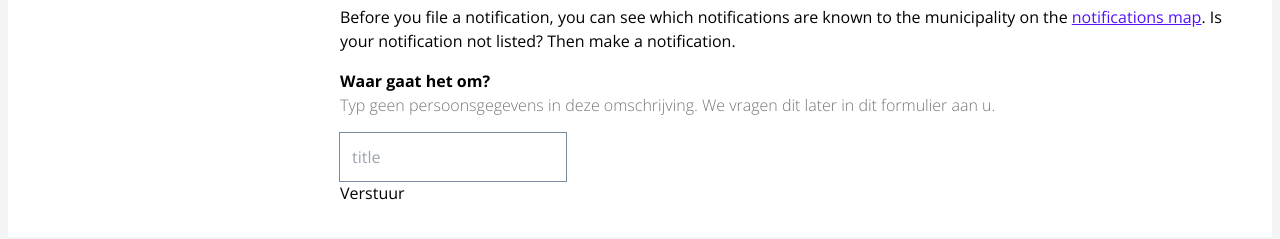
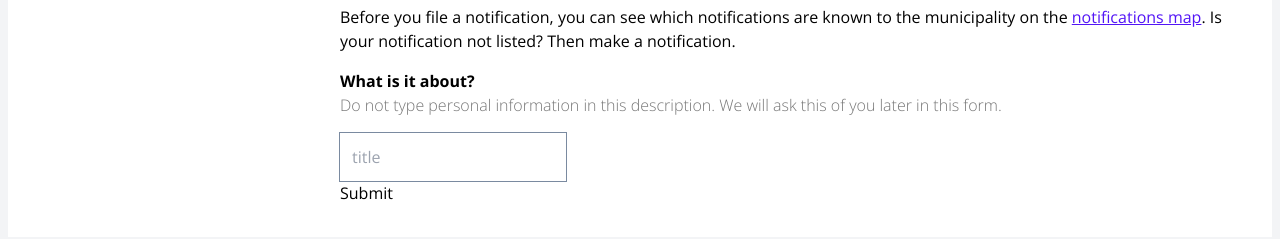
Before and after one commit to delta10/signalen-frontend-wcag, a Next.js app: page /en/incident in a window 1280 px wide. Shown: the part 323-562 px from the top of the page. Built offline with nearby package versions, Linux system fonts and the light colour scheme; no server answers; what axios-retry would draw is missing.

Commit message:
Add multilingual error messages and translations for form

```diff
--- a/package.json
+++ b/package.json
@@ -14,8 +14,11 @@
     "@radix-ui/react-label": "^2.0.2",
     "@radix-ui/react-select": "^2.0.0",
     "@radix-ui/react-slot": "^1.0.2",
+    "@types/lodash": "^4.14.201",
     "axios-retry": "^3.8.1",
     "class-variance-authority": "^0.7.0",
+    "lodash": "^4.17.21",
+    "lodash.pick": "^4.4.0",
     "next": "14.0.1",
     "next-intl": "^3.0.0-rc.6",
     "prettier": "^3.0.3",
--- a/src/app/[locale]/incident/components/IncidentDescriptionForm.tsx
+++ b/src/app/[locale]/incident/components/IncidentDescriptionForm.tsx
@@ -13,13 +13,15 @@ import {
 import { useForm } from 'react-hook-form'
 import { zodResolver } from '@hookform/resolvers/zod'
 import { Input } from '@/components/ui/Input'
-
-// TODO: Add translations to zod errors
-const incidentDescriptionFormSchema = z.object({
-  title: z.string().min(2).max(50),
-})
+import { useTranslations } from 'next-intl'
 
 export const IncidentDescriptionForm = () => {
+  const t = useTranslations('describe-report.form')
+
+  const incidentDescriptionFormSchema = z.object({
+    title: z.string().min(1, t('errors.textarea_required')),
+  })
+
   const form = useForm<z.infer<typeof incidentDescriptionFormSchema>>({
     resolver: zodResolver(incidentDescriptionFormSchema),
     defaultValues: {
@@ -40,10 +42,9 @@ export const IncidentDescriptionForm = () => {
           render={({ field }) => (
             <FormItem>
               <div>
-                <FormLabel>Waar gaat het om?</FormLabel>
+                <FormLabel>{t('describe_textarea_heading')}</FormLabel>
                 <FormDescription>
-                  Typ geen persoonsgegevens in deze omschrijving. We vragen dit
-                  later in dit formulier aan u.
+                  {t('describe_textarea_description')}
                 </FormDescription>
                 <FormMessage />
               </div>
@@ -53,7 +54,7 @@ export const IncidentDescriptionForm = () => {
             </FormItem>
           )}
         />
-        <button type="submit">Verstuur</button>
+        <button type="submit">{t('describe_submit')}</button>
       </form>
     </Form>
   )
--- a/src/app/[locale]/incident/page.tsx
+++ b/src/app/[locale]/incident/page.tsx
@@ -1,9 +1,9 @@
-import { useTranslations } from 'next-intl'
+import { NextIntlClientProvider, useMessages, useTranslations } from 'next-intl'
 import { LinkWrapper } from '@/components/ui/LinkWrapper'
 import { IncidentDescriptionForm } from '@/app/[locale]/incident/components/IncidentDescriptionForm'
 import { client } from '@/lib/apiClient'
 import { ApiError } from '@/sdk'
-import axios from 'axios'
+import pick from 'lodash/pick'
 
 const getMyPrivateAreasList = async () => {
   const response = await client.v1
@@ -22,6 +22,7 @@ export default async function Home() {
 
 function IncidentDescriptionPage() {
   const t = useTranslations('describe-report')
+  const messages = useMessages()
 
   return (
     <>
@@ -34,8 +35,11 @@ function IncidentDescriptionPage() {
             ),
           })}
         </p>
-        <IncidentDescriptionForm />
-        {}
+        <NextIntlClientProvider
+          messages={pick(messages, 'describe-report.form')}
+        >
+          <IncidentDescriptionForm />
+        </NextIntlClientProvider>
       </div>
     </>
   )
--- a/translations/en.json
+++ b/translations/en.json
@@ -4,7 +4,15 @@
   },
   "describe-report": {
     "heading": "Describe your report",
-    "description": "Before you file a notification, you can see which notifications are known to the municipality on the <link>notifications map</link>. Is your notification not listed? Then make a notification."
+    "description": "Before you file a notification, you can see which notifications are known to the municipality on the <link>notifications map</link>. Is your notification not listed? Then make a notification.",
+    "form": {
+      "describe_textarea_heading": "What is it about?",
+      "describe_textarea_description": "Do not type personal information in this description. We will ask this of you later in this form.",
+      "describe_submit": "Submit",
+      "errors": {
+        "textarea_required": "This is a required field"
+      }
+    }
   },
   "routing": {
     "notifications-map": "/notifications-map",
--- a/translations/nl.json
+++ b/translations/nl.json
@@ -4,7 +4,15 @@
   },
   "describe-report": {
     "heading": "Beschrijf uw melding",
-    "description": "Voordat u een melding doet kunt u op de <link>meldingenkaart</link> zien welke meldingen bekend zijn bij de gemeente. Staat uw melding er niet bij? Maak dan een melding."
+    "description": "Voordat u een melding doet kunt u op de <link>meldingenkaart</link> zien welke meldingen bekend zijn bij de gemeente. Staat uw melding er niet bij? Maak dan een melding.",
+    "form": {
+      "describe_textarea_heading": "Waar gaat het om?",
+      "describe_textarea_description": "Typ geen persoonsgegevens in deze omschrijving. We vragen dit later in dit formulier aan u.",
+      "describe_submit": "Verstuur",
+      "errors": {
+        "textarea_required": "Dit is een verplicht veld"
+      }
+    }
   },
   "routing": {
     "notifications-map": "/meldingen-kaart",
```
Also changed, not shown: 1 other file (tests, documents, lock files or other folders).
